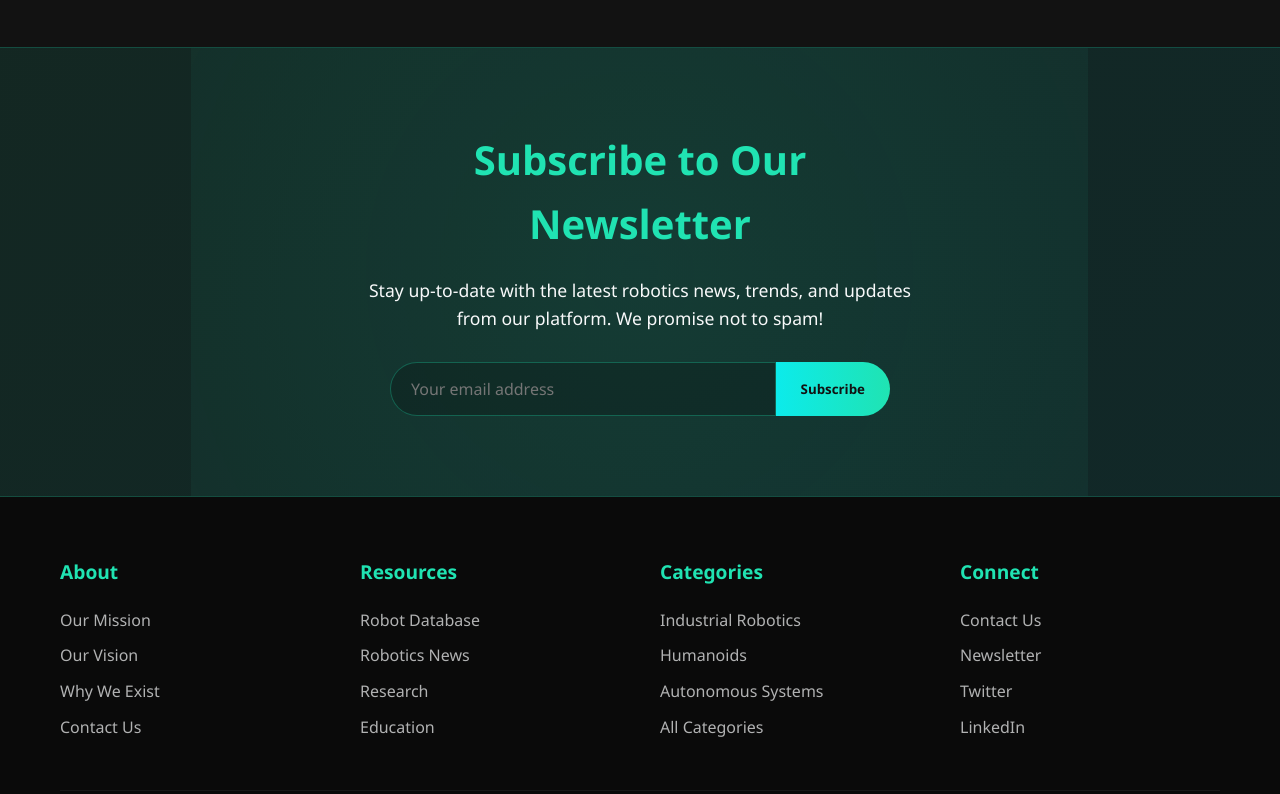
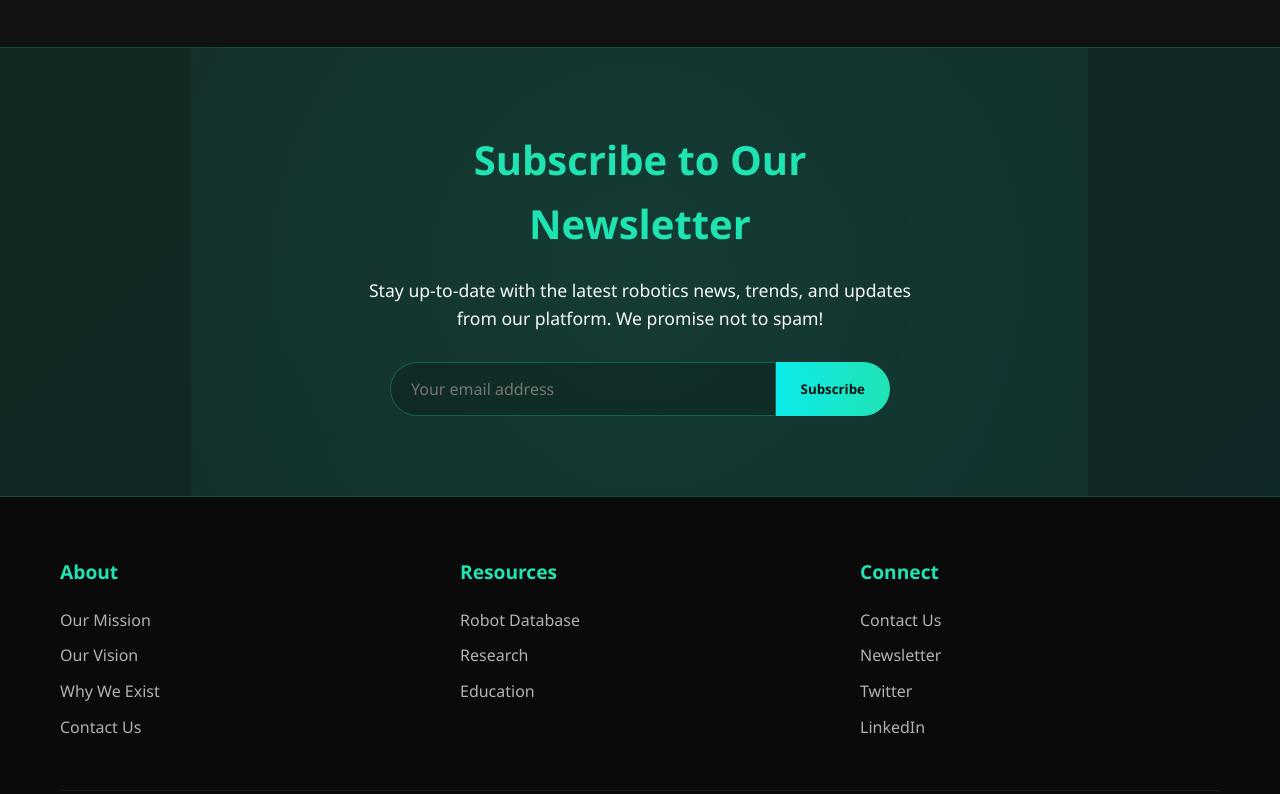
Before and after one commit to Taikibonnet/Tgen-Robotic-HUB, a website: page contact.html in a window 1280 px wide. Shown: the part 2006-2800 px from the top of the page. Drawn offline with Linux system fonts and the light colour scheme.

Commit message:
Update contact.html with simplified header and footer content

```diff
--- a/contact.html
+++ b/contact.html
@@ -450,7 +450,6 @@
             </a>
             <nav class="nav-links">
                 <a href="encyclopedia.html">Encyclopedia</a>
-                <a href="news.html">News</a>
                 <a href="about.html">About</a>
                 <a href="contact.html" class="active">Contact</a>
             </nav>
@@ -624,19 +623,8 @@
                     <h3>Resources</h3>
                     <ul class="footer-links">
                         <li><a href="encyclopedia.html">Robot Database</a></li>
-                        <li><a href="news.html">Robotics News</a></li>
                         <li><a href="about.html#research">Research</a></li>
                         <li><a href="about.html#education">Education</a></li>
-                    </ul>
-                </div>
-
-                <div class="footer-section">
-                    <h3>Categories</h3>
-                    <ul class="footer-links">
-                        <li><a href="encyclopedia.html?category=Industrial">Industrial Robotics</a></li>
-                        <li><a href="encyclopedia.html?category=Humanoid">Humanoids</a></li>
-                        <li><a href="encyclopedia.html?category=Autonomous">Autonomous Systems</a></li>
-                        <li><a href="encyclopedia.html">All Categories</a></li>
                     </ul>
                 </div>
 
```
